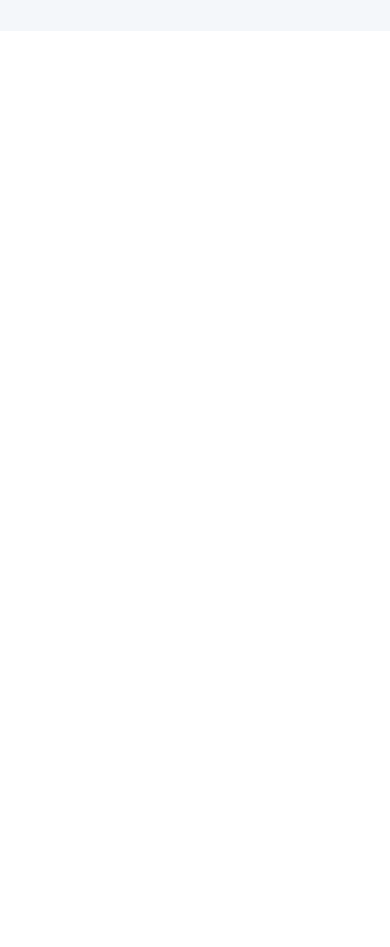
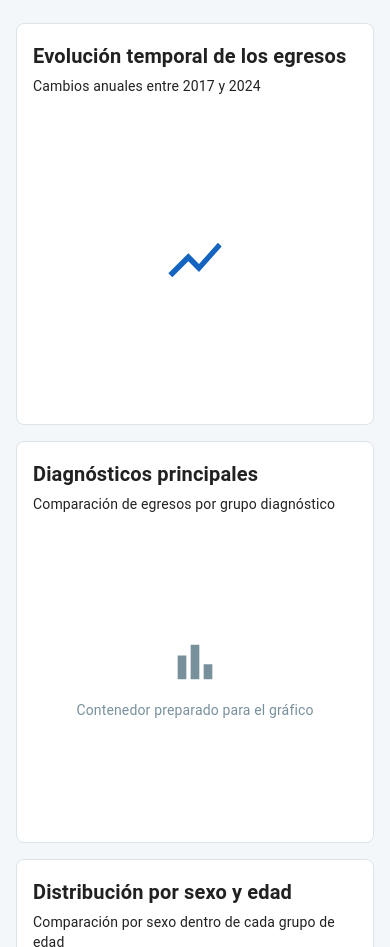
Before and after one commit to emiemilioo/dashboard-egresos-salud-mental-gye, a React (Vite) app: page / in a window 390 px wide. Shown: the part 1053-2000 px from the top of the page. Before the commit the page ends 1084 px from the top, so only its background shows below. Built offline with nearby package versions, Linux system fonts and the light colour scheme.

Commit message:
Crear contenedores responsivos para gráficos

```diff
--- a/src/App.tsx
+++ b/src/App.tsx
@@ -8,6 +8,7 @@ import {
   periodOptions,
 } from './data/filterOptions'
 import { kpiData } from './data/kpiData'
+import ChartsSection from './components/charts/ChartsSection'
 
 function App() {
   const [period, setPeriod] = useState('all')
@@ -43,6 +44,7 @@ function App() {
       />
 
       <KpiSection kpis={kpiData} />
+      <ChartsSection />
     </Box>
   )
 }
--- /dev/null
+++ b/src/components/charts/ChartCard.tsx
@@ -0,0 +1,62 @@
+import type { ReactNode } from 'react'
+import {
+  Box,
+  Card,
+  CardContent,
+  Typography,
+} from '@mui/material'
+
+interface ChartCardProps {
+  title: string
+  description: string
+  children: ReactNode
+}
+
+function ChartCard({
+  title,
+  description,
+  children,
+}: ChartCardProps) {
+  return (
+    <Card
+      elevation={0}
+      sx={{
+        height: '100%',
+        border: '1px solid #DCE4EA',
+        borderRadius: 2,
+      }}
+    >
+      <CardContent>
+        <Typography
+          component="h2"
+          variant="h6"
+          sx={{ fontWeight: 700 }}
+        >
+          {title}
+        </Typography>
+
+        <Typography
+          variant="body2"
+          color="text.secondary"
+          sx={{ mt: 0.5 }}
+        >
+          {description}
+        </Typography>
+
+        <Box
+          sx={{
+            mt: 3,
+            minHeight: 280,
+            display: 'flex',
+            alignItems: 'center',
+            justifyContent: 'center',
+          }}
+        >
+          {children}
+        </Box>
+      </CardContent>
+    </Card>
+  )
+}
+
+export default ChartCard
--- /dev/null
+++ b/src/components/charts/ChartsSection.tsx
@@ -0,0 +1,86 @@
+import BarChartOutlinedIcon from '@mui/icons-material/BarChartOutlined'
+import DonutLargeOutlinedIcon from '@mui/icons-material/DonutLargeOutlined'
+import ShowChartOutlinedIcon from '@mui/icons-material/ShowChartOutlined'
+import StackedBarChartOutlinedIcon from '@mui/icons-material/StackedBarChartOutlined'
+import {
+  Box,
+  Container,
+  Typography,
+} from '@mui/material'
+import ChartCard from './ChartCard'
+
+function ChartPlaceholder() {
+  return (
+    <Box sx={{ textAlign: 'center', color: '#78909C' }}>
+      <BarChartOutlinedIcon sx={{ fontSize: 52 }} />
+
+      <Typography variant="body2" sx={{ mt: 1 }}>
+        Contenedor preparado para el gráfico
+      </Typography>
+    </Box>
+  )
+}
+
+function ChartsSection() {
+  return (
+    <Container maxWidth="xl" sx={{ mt: 3 }}>
+      <Box
+        sx={{
+          display: 'grid',
+          gridTemplateColumns: {
+            xs: '1fr',
+            lg: 'repeat(2, 1fr)',
+          },
+          gap: 2,
+        }}
+      >
+        <Box sx={{ gridColumn: { xs: 'auto', lg: '1 / -1' } }}>
+          <ChartCard
+            title="Evolución temporal de los egresos"
+            description="Cambios anuales entre 2017 y 2024"
+          >
+            <ShowChartOutlinedIcon
+              sx={{ fontSize: 64, color: '#1565C0' }}
+            />
+          </ChartCard>
+        </Box>
+
+        <ChartCard
+          title="Diagnósticos principales"
+          description="Comparación de egresos por grupo diagnóstico"
+        >
+          <ChartPlaceholder />
+        </ChartCard>
+
+        <ChartCard
+          title="Distribución por sexo y edad"
+          description="Comparación por sexo dentro de cada grupo de edad"
+        >
+          <StackedBarChartOutlinedIcon
+            sx={{ fontSize: 64, color: '#7B1FA2' }}
+          />
+        </ChartCard>
+
+        <ChartCard
+          title="Duración de la hospitalización"
+          description="Evolución del promedio o mediana de días de estancia"
+        >
+          <ShowChartOutlinedIcon
+            sx={{ fontSize: 64, color: '#ED6C02' }}
+          />
+        </ChartCard>
+
+        <ChartCard
+          title="Sector de atención"
+          description="Participación de establecimientos públicos y privados"
+        >
+          <DonutLargeOutlinedIcon
+            sx={{ fontSize: 64, color: '#2E7D32' }}
+          />
+        </ChartCard>
+      </Box>
+    </Container>
+  )
+}
+
+export default ChartsSection
```
